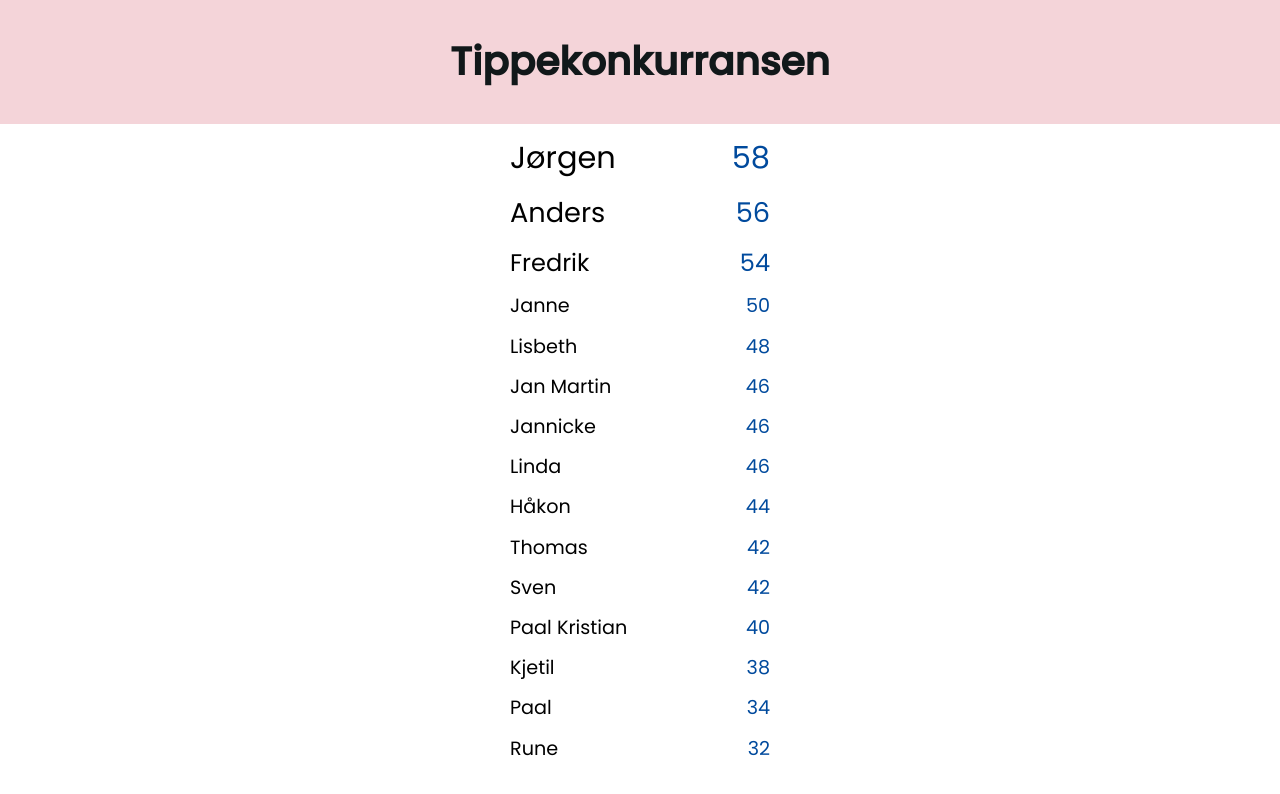
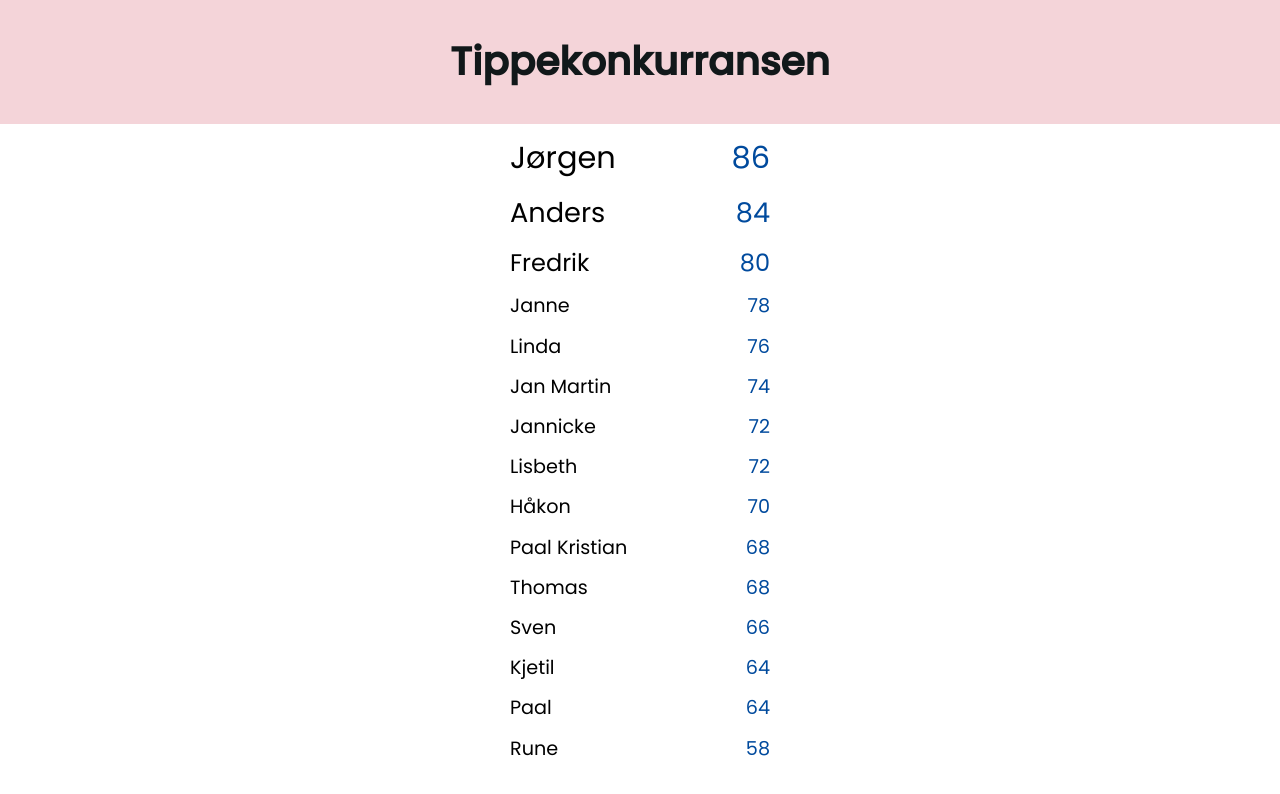
Before and after one commit to paalkristian/eurotipping2021, a React (Create React App) app: page / in a window 1280 px wide. Shown: the top 794 px of the page. Built offline with nearby package versions, Linux system fonts and the light colour scheme.

Commit message:
Add round of 16 points

```diff
--- a/src/App.js
+++ b/src/App.js
@@ -7,11 +7,13 @@ function calculateScores(results, playerGuesses) {
   if (results === undefined) {
     return [];
   }
+  console.log(getTeamsAtStage(results, 'Round of 16'));
   const points = playerGuesses.map(p => {
     const playersPoints = calculatePlayerPoints(results, p.results);
+
     return {
       points: playersPoints,
-      sum: playersPoints.reduce((prev, next) => prev + next, 0),
+      sum: playersPoints.reduce((prev, next) => prev + next, 0) +  calculateStagePoints(results, p.results),
       name: p.name
     };
   });
@@ -28,6 +30,38 @@ function calculatePlayerPoints(results, guesses) {
     });
 
   return points;
+}
+
+function calculateStagePoints(results, guesses) {
+  const roundOf16 = "Round of 16";
+  const quarterFinals = "Quarter Finals";
+  const semiFinals = "Semi Finals";
+  const final = 'Final';
+
+  const r16 = calculatePointsAtStage(roundOf16, results, guesses, 2);
+  const stagePoints = calculatePointsAtStage(roundOf16, results, guesses, 2) +
+                      calculatePointsAtStage(quarterFinals, results, guesses, 4) +
+                      calculatePointsAtStage(semiFinals, results, guesses, 6) +
+                      calculatePointsAtStage(final, results, guesses, 8);
+  console.log('Seeeeems correct right?:', r16 === stagePoints);
+  return stagePoints;
+
+}
+
+function calculatePointsAtStage(stage, results, guesses, multiplyer) {
+  const guessedTeamsAtStage = getTeamsAtStage(guesses, stage);
+  const actualTeamsAtStage = getTeamsAtStage(results, stage);
+  // console.log(guessedTeamsAtStage);
+  // console.log(actualTeamsAtStage);
+  const correctGuesses = actualTeamsAtStage.filter(t => guessedTeamsAtStage.indexOf(t) > -1).length;
+  return correctGuesses * multiplyer;
+}
+
+function getTeamsAtStage(matches, stage) {
+  return matches.filter(m => m.matchStage === stage)
+                .map(m => [m.homeTeam, m.awayTeam])
+                .reduce((prev, next) => [...prev, ...next], []);
+
 }
 
 function matchScore(result, guess) {
```
